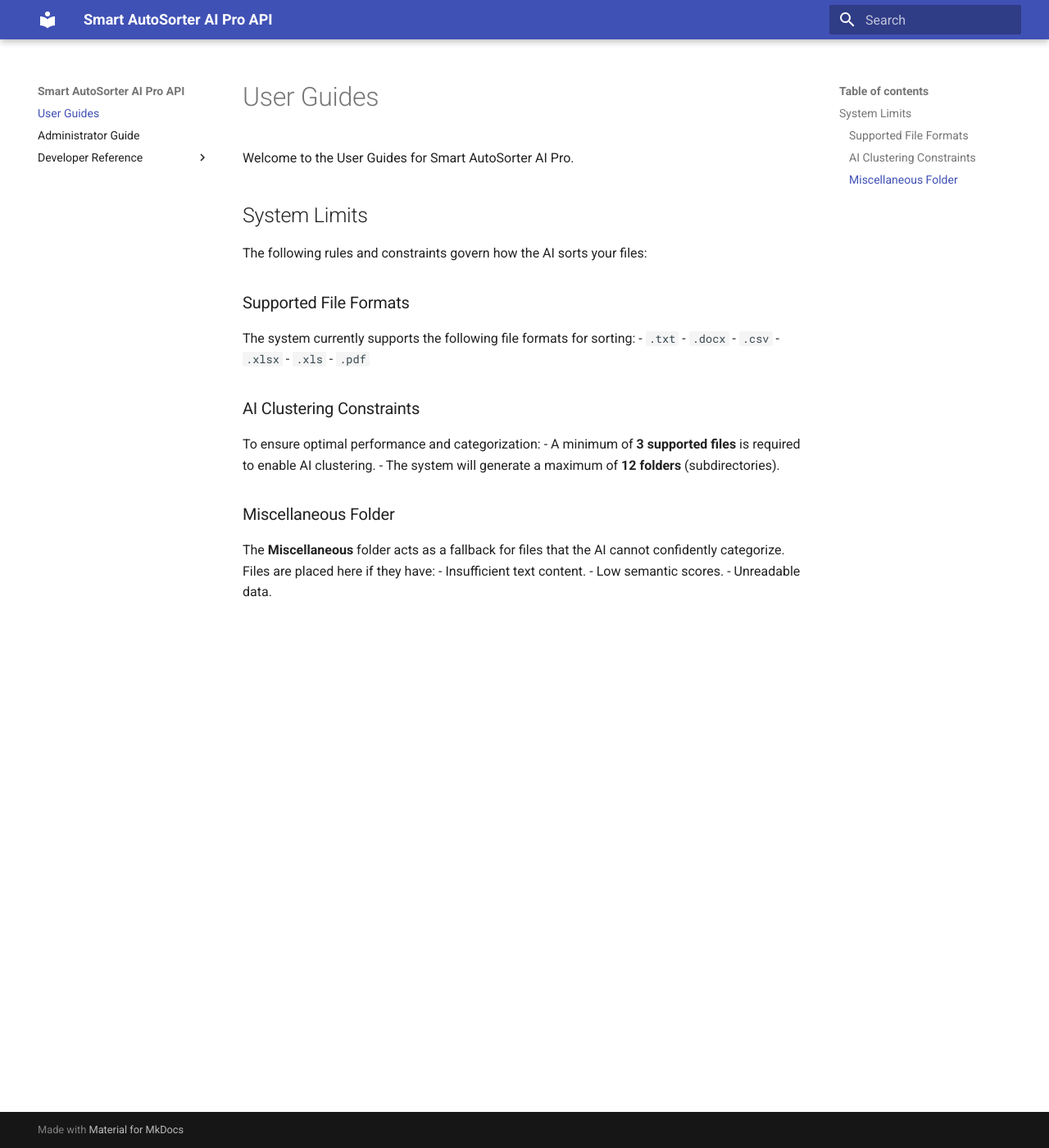
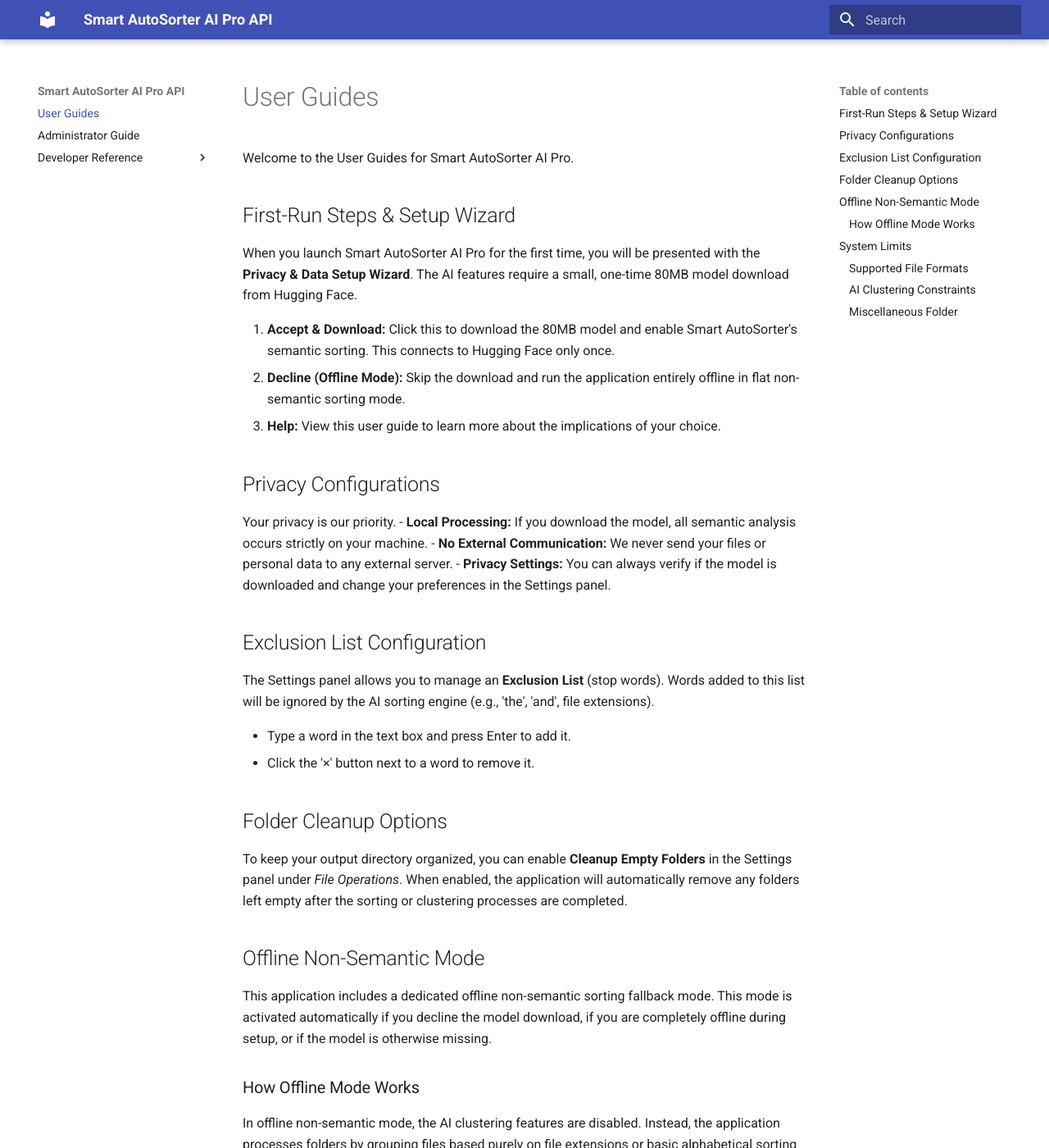
Before and after one commit to fderuiter/sortify, an MkDocs documentation site: the page built from docs/user_guide.md, in a window 1280 px wide and 1400 px high. Shown: the whole window at 82% size. Built offline with MkDocs 1.6.1 and Material for MkDocs 9.7.7, drawn with Linux system fonts in a browser that asks for light colours; some of the changed text lies outside the part shown.

Commit message:
feat: Interactive In-App Help & Comprehensive Documentation Update

```diff
--- a/docs/user_guide.md
+++ b/docs/user_guide.md
@@ -1,6 +1,42 @@
 # User Guides
 
 Welcome to the User Guides for Smart AutoSorter AI Pro.
+
+## First-Run Steps & Setup Wizard
+
+When you launch Smart AutoSorter AI Pro for the first time, you will be presented with the **Privacy & Data Setup Wizard**. The AI features require a small, one-time 80MB model download from Hugging Face.
+
+1. **Accept & Download:** Click this to download the 80MB model and enable Smart AutoSorter's semantic sorting. This connects to Hugging Face only once.
+2. **Decline (Offline Mode):** Skip the download and run the application entirely offline in flat non-semantic sorting mode.
+3. **Help:** View this user guide to learn more about the implications of your choice.
+
+## Privacy Configurations
+
+Your privacy is our priority.
+- **Local Processing:** If you download the model, all semantic analysis occurs strictly on your machine.
+- **No External Communication:** We never send your files or personal data to any external server.
+- **Privacy Settings:** You can always verify if the model is downloaded and change your preferences in the Settings panel.
+
+## Exclusion List Configuration
+
+The Settings panel allows you to manage an **Exclusion List** (stop words). Words added to this list will be ignored by the AI sorting engine (e.g., 'the', 'and', file extensions).
+
+- Type a word in the text box and press Enter to add it.
+- Click the '×' button next to a word to remove it.
+
+## Folder Cleanup Options
+
+To keep your output directory organized, you can enable **Cleanup Empty Folders** in the Settings panel under *File Operations*. When enabled, the application will automatically remove any folders left empty after the sorting or clustering processes are completed.
+
+## Offline Non-Semantic Mode
+
+This application includes a dedicated offline non-semantic sorting fallback mode. This mode is activated automatically if you decline the model download, if you are completely offline during setup, or if the model is otherwise missing.
+
+### How Offline Mode Works
+In offline non-semantic mode, the AI clustering features are disabled. Instead, the application processes folders by grouping files based purely on file extensions or basic alphabetical sorting rules, without analyzing the internal text or semantic meaning.
+- Files are grouped into generic category folders (e.g., all `.txt` files into a Text Documents folder).
+- No background network connections are attempted.
+- Performance is extremely fast as no heavy machine learning computations occur.
 
 ## System Limits
 
```
Also changed, not shown: docs/admin_guide.md (+29 -0 lines), docs/troubleshooting.md (added, +29 -0 lines), 3 other files.
